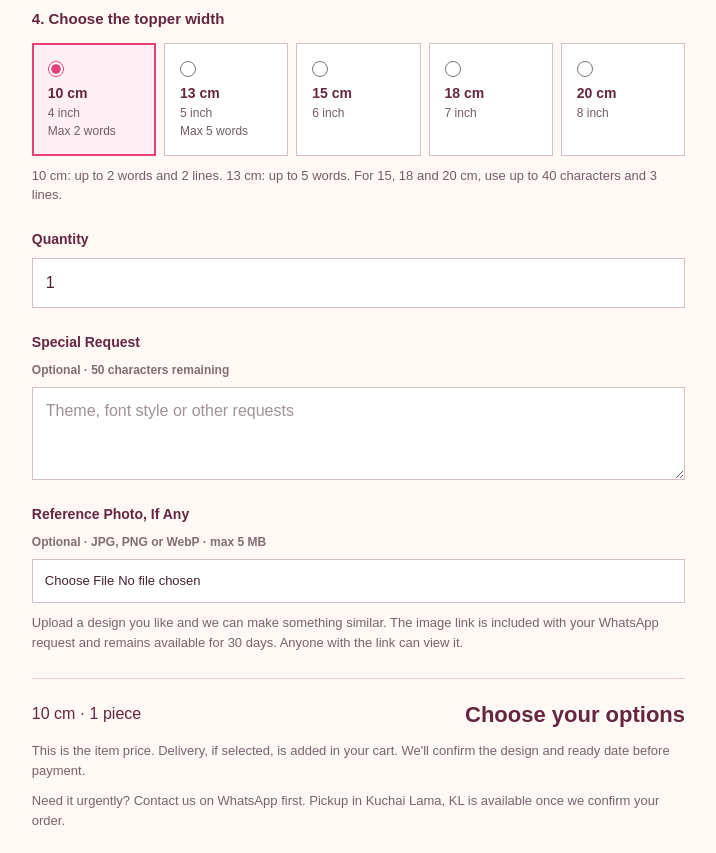
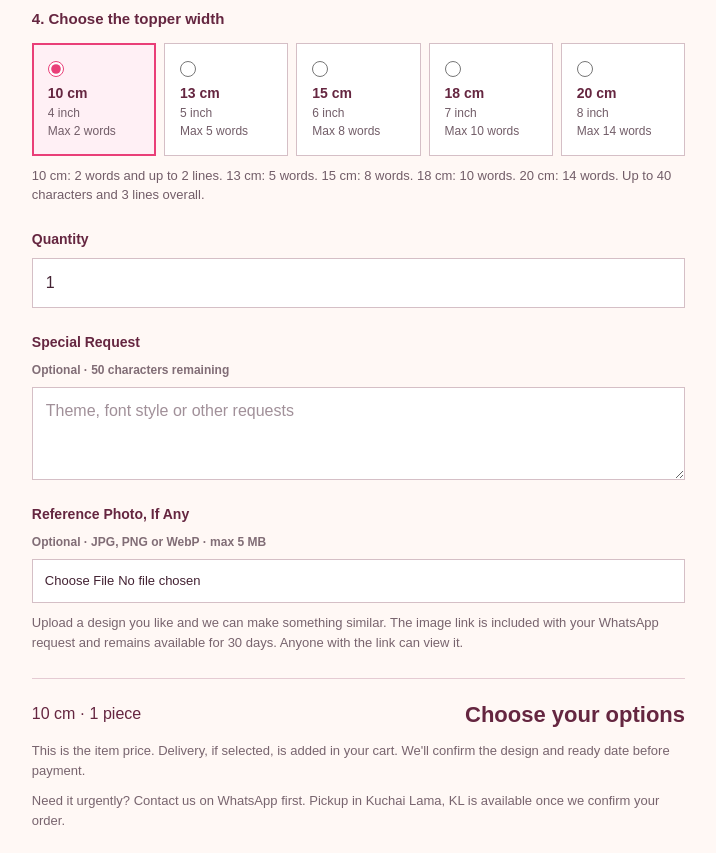
Before and after one commit to winniep88/udesign-website, a Next.js app: page /winnie-cake-topper/event/birthday/custom-cake-topper in a window 1280 px wide. Shown: the part 1140-1993 px from the top of the page, without its empty margins (555-1271 px from the left). Built offline with nearby package versions, Linux system fonts and the light colour scheme.

Commit message:
Apply word limits for all topper sizes

```diff
--- a/app/winnie-cake-topper/event/[event]/page.tsx
+++ b/app/winnie-cake-topper/event/[event]/page.tsx
@@ -41,7 +41,7 @@ export default async function TopperEventPage({ params }: Props) {
             <article>
               <span className="topper-line-products__number">CUSTOM MADE</span>
               <h3>{topperProductName()}</h3>
-              <p>10 cm allows up to 2 words. 13 cm allows up to 5 words. Choose 15, 18 or 20 cm for longer wording, up to 40 characters.</p>
+              <p>Word limits by size: 10 cm (2), 13 cm (5), 15 cm (8), 18 cm (10), 20 cm (14). Up to 40 characters overall.</p>
               <small>10–20 cm / 4–8 inch</small>
               <small>From {formatRinggit(topperChoicePriceSen(1, "cardstock", topperFinishes.cardstock[0].name, 10)!)}</small>
               <Link href={topperProductHref(chosen.slug)}>Customise your cake topper <span aria-hidden="true">→</span></Link>
--- a/components/CustomTopperForm.tsx
+++ b/components/CustomTopperForm.tsx
@@ -192,7 +192,7 @@ export function CustomTopperForm({ initialEventSlug }: { initialEventSlug: Toppe
             <strong>{size.cm} cm</strong><small>{size.inch} inch</small>{topperWordLimit(size.cm) && <small>Max {topperWordLimit(size.cm)} words</small>}
           </label>)}
         </div>
-        <p className="custom-topper-form__size-note">10 cm: up to 2 words and 2 lines. 13 cm: up to 5 words. For 15, 18 and 20 cm, use up to 40 characters and 3 lines.</p>
+        <p className="custom-topper-form__size-note">10 cm: 2 words and up to 2 lines. 13 cm: 5 words. 15 cm: 8 words. 18 cm: 10 words. 20 cm: 14 words. Up to 40 characters and 3 lines overall.</p>
       </fieldset>
 
       <label className="custom-topper-form__field">Quantity
--- a/lib/topper.ts
+++ b/lib/topper.ts
@@ -116,7 +116,7 @@ export function topperProductName() {
 }
 
 export function topperWordLimit(sizeCm: number): number | undefined {
-  return sizeCm === 10 ? 2 : sizeCm === 13 ? 5 : undefined;
+  return ({ 10: 2, 13: 5, 15: 8, 18: 10, 20: 14 } as Record<number, number>)[sizeCm];
 }
 
 export function topperWordCount(wording: readonly string[]): number {
--- a/scripts/smoke-worker.mjs
+++ b/scripts/smoke-worker.mjs
@@ -81,6 +81,10 @@ try {
   const topperCheckout = (item) => paidFetch("/api/checkout/", { method: "POST", headers: { origin: "https://udesign.example", "content-type": "application/json" }, body: JSON.stringify({ ...checkoutBody, items: [item] }) });
   assert.equal((await topperCheckout(topper)).status, 400, "10 cm must reject more than two words");
   assert.equal((await topperCheckout({ ...topper, topper: { ...topper.topper, sizeCm: 13, wording: ["One Two Three Four Five Six"] } })).status, 400, "13 cm must reject more than five words");
+  for (const [sizeCm, limit] of [[15, 8], [18, 10], [20, 14]]) {
+    const wording = [Array.from({ length: limit + 1 }, () => "a").join(" ")];
+    assert.equal((await topperCheckout({ ...topper, topper: { ...topper.topper, sizeCm, wording } })).status, 400, `${sizeCm} cm must reject more than ${limit} words`);
+  }
   const validTopper = await topperCheckout({ ...topper, topper: { ...topper.topper, wording: ["Happy Birthday"] } });
   assert.equal(validTopper.status, 200, "10 cm accepts two words");
   assert.equal(createdPurchase.purchase.products[0].price, 1500);
--- a/worker/index.js
+++ b/worker/index.js
@@ -28,7 +28,8 @@ function pricedLines(items) {
       const validLines = [1, 2, 3].includes(t.lineCount) && Array.isArray(t.wording) && t.wording.length === t.lineCount && t.wording.every((s) => cleanString(s, 60));
       const validSize = [10, 13, 15, 18, 20].includes(t.sizeCm) && (t.lineCount !== 3 || t.sizeCm >= 13);
       const words = validLines ? t.wording.join(" ").trim().split(/\s+/u).length : 0;
-      const validWording = validLines && t.wording.join("").length <= 40 && (t.sizeCm !== 10 || words <= 2) && (t.sizeCm !== 13 || words <= 5);
+      const wordLimits = { 10: 2, 13: 5, 15: 8, 18: 10, 20: 14 };
+      const validWording = validLines && t.wording.join("").length <= 40 && words <= (wordLimits[t.sizeCm] ?? 0);
       const finishes = { cardstock: ["Glitter Black", "Glitter Dark Blue", "Glitter Green", "Glitter Gold", "Glitter Pink", "Glitter Purple", "Glitter Silver", "Matte Black", "Shiny Gold", "Shiny Rose Gold", "Shiny Silver"], acrylic: ["Black", "Blue", "Green", "Grey", "Matte gold", "Mirror Gold", "Mirror Rose Gold", "Mirror Silver", "Pink", "Red", "Yellow"], wood: ["Natural wood", "Brown wood"] };
       if (!validEvent || !validWording || !validSize || !finishes[t.material]?.includes(t.finish) || (t.details && !cleanString(t.details, 120)) || (t.fontFamily && (typeof t.fontFamily !== "string" || t.fontFamily.length > 80 || !/^[\p{L}\p{N} .'-]+$/u.test(t.fontFamily)))) throw new Error("Check the cake topper choices.");
       price = TOPPER_PRICES[t.material]?.[t.sizeCm] + (TOPPER_PRICES.finishExtras[t.finish] ?? 0);
```
